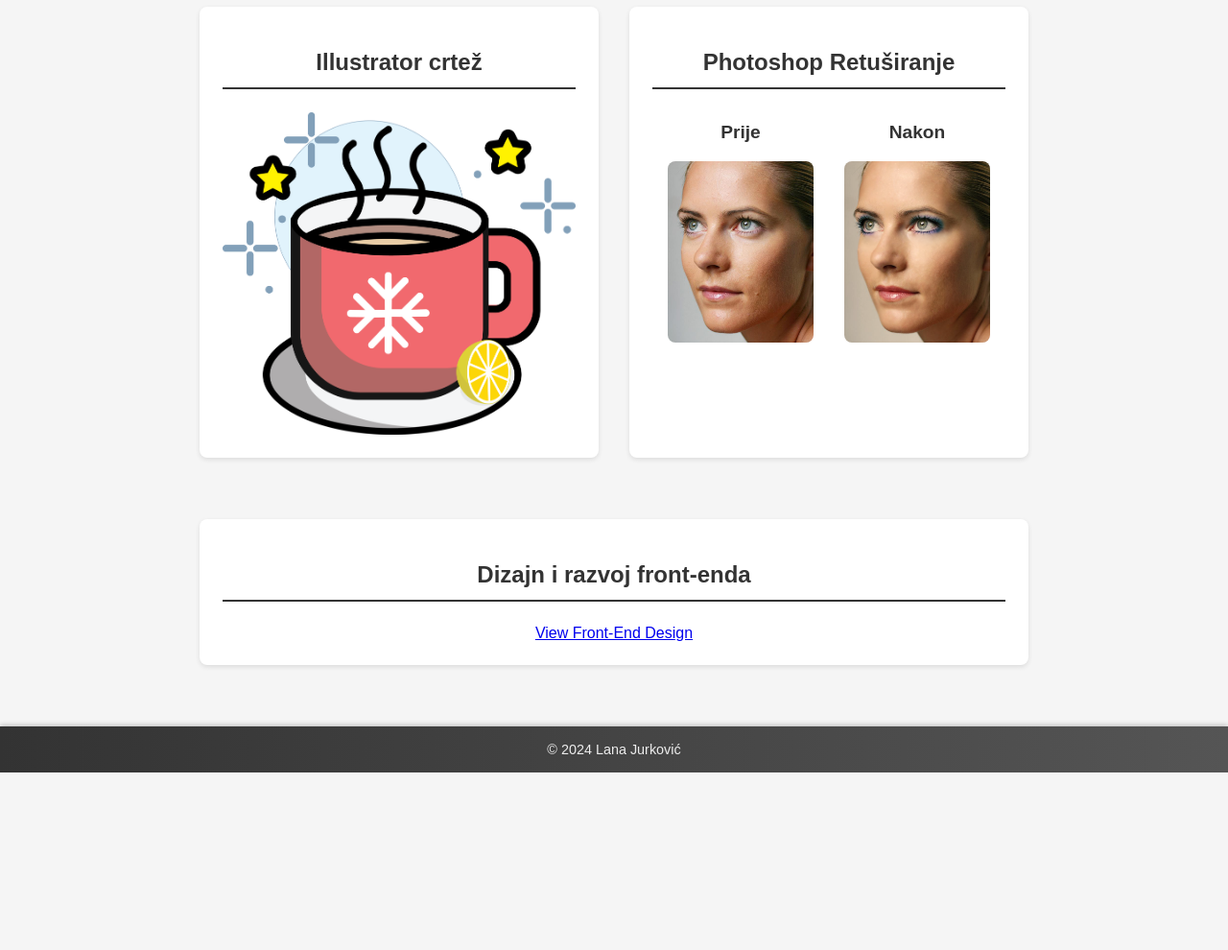
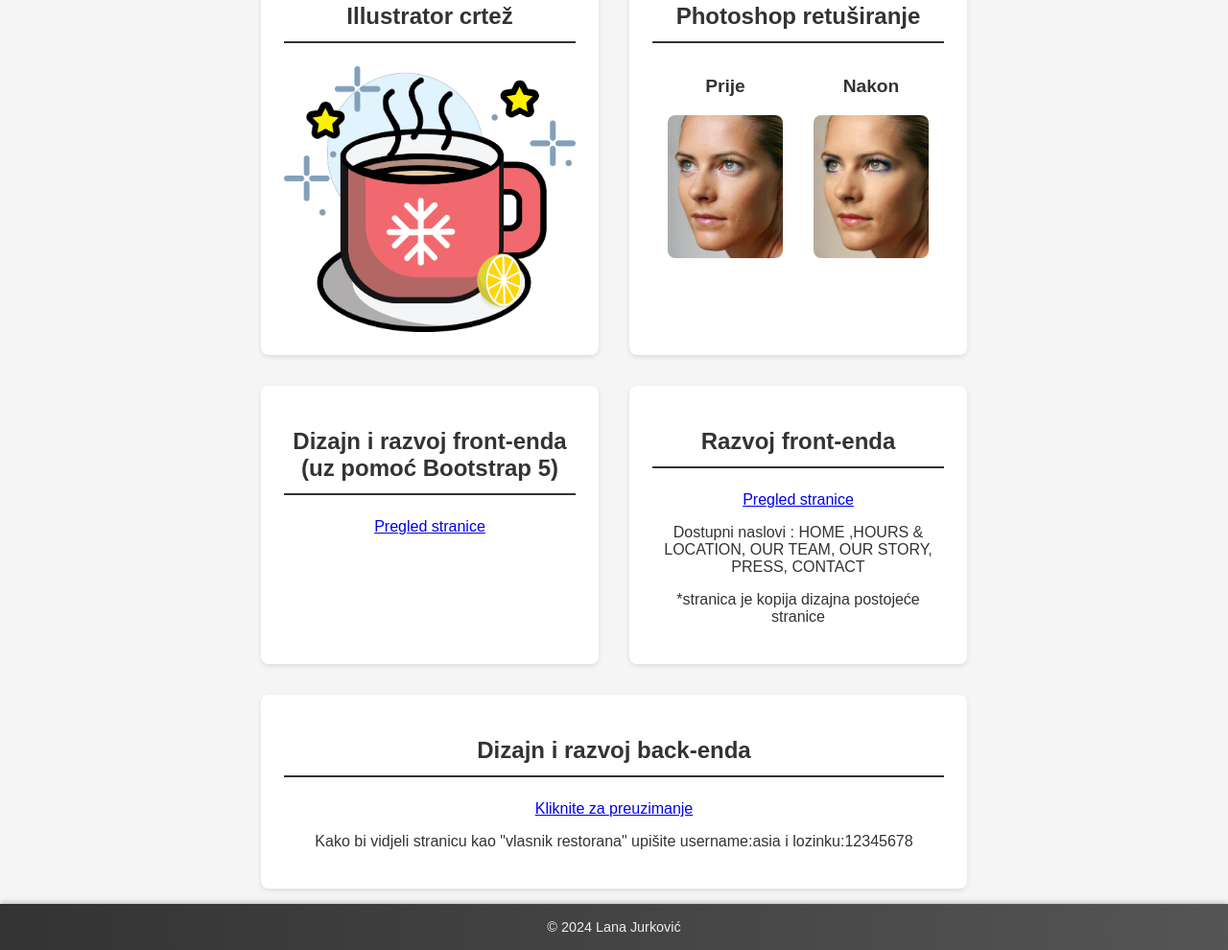
Before and after one commit to L-dot-J/portfolio, a plain HTML site: page index.html in a window 1280 px wide. Shown: the part 253-1243 px from the top of the page at 96% size. Before the commit the page ends 1058 px from the top, so only its background shows below. Drawn offline with Linux system fonts and the light colour scheme; a web font is replaced by a local one.

Commit message:
popravak centriranja
dodaja stranica za portfolio

izmjena stranica

```diff
--- a/index.css
+++ b/index.css
@@ -42,17 +42,17 @@ header h3 {
 }
 
 main {
-    max-width: 70vw;
+    width: 60vw;
     margin: 0 auto;
-    padding: 2em;
     display: flex;
     flex-wrap: wrap;
     justify-content: center;
+
 }
 
 section {
-    flex: 1 1 30%;
-    margin: 2em 1em;
+    flex: 1 1 calc(33.333% - 2em);
+    margin: 1em;
     background-color: #fff;
     padding: 1.5em;
     border-radius: 8px;
@@ -136,9 +136,12 @@ footer p {
 @media (max-width: 768px) {
     main {
         flex-direction: column;
+        width: 90vw;
+
     }
 
     section {
-        width: 100%;
+        flex: 1 1 100%;
+        margin: 1em 0;
     }
 }
--- a/index.html
+++ b/index.html
@@ -25,7 +25,7 @@
         </div>
       </section>
       <section id="photoshop-edit">
-        <h2>Photoshop Retuširanje</h2>
+        <h2>Photoshop retuširanje</h2>
         <div class="before-after">
           <div class="photo">
             <h3>Prije</h3>
@@ -42,11 +42,28 @@
         </div>
       </section>
       <section id="front-end-design">
-        <h2>Dizajn i razvoj front-enda</h2>
-        <a href="PROJEKT/index.html">View Front-End Design</a>
+        <h2>Dizajn i razvoj front-enda (uz pomoć Bootstrap 5)</h2>
+        <a href="PROJEKT/index.html">Pregled stranice</a>
+      </section>
+      <section id="front-end-design">
+        <h2>Razvoj front-enda</h2>
+        <a href="ZAVRŠNI PROJEKT/marc.html">Pregled stranice</a>
+        <p>
+          Dostupni naslovi : HOME ,HOURS & LOCATION, OUR TEAM, OUR STORY, PRESS,
+          CONTACT
+        </p>
+        <p>*stranica je kopija dizajna postojeće stranice</p>
+      </section>
+      <section id="back-end">
+        <h2>Dizajn i razvoj back-enda</h2>
+        <a href="project_restaurant.zip" download>Kliknite za preuzimanje</a>
+        <p>
+          Kako bi vidjeli stranicu kao "vlasnik restorana" upišite username:asia
+          i lozinku:12345678
+        </p>
       </section>
     </main>
-    <footer>
+    <footer class="footer">
       <p>&copy; 2024 Lana Jurković</p>
     </footer>
   </body>
```
Also changed, not shown: PROJEKT/index.html (+0 -4 lines), 1 other file.
